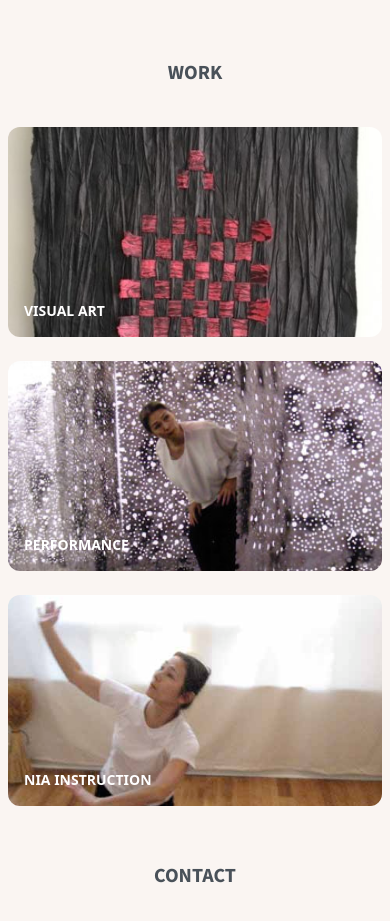
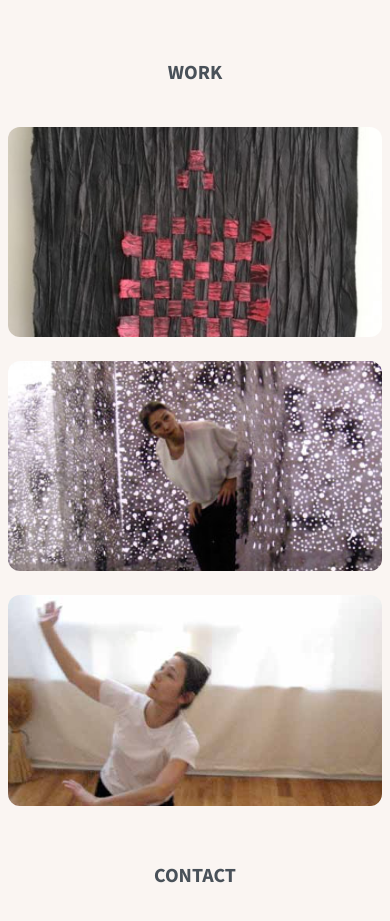
Before and after one commit to CarlSmoky/nextApp, a Next.js app: page / in a window 390 px wide. Shown: the part 980-1901 px from the top of the page. Built offline with nearby package versions, Linux system fonts and the light colour scheme; a web font is replaced by a local one.

Commit message:
Fix gradient

```diff
--- a/app/components/Work/ImageLinkAnimation.tsx
+++ b/app/components/Work/ImageLinkAnimation.tsx
@@ -9,8 +9,8 @@ interface Props {
 const ImageLinkAnimation: React.FC<Props> = ({ src, alt }: Props)=> {
   return (
     <div className="flex items-center justify-center from-teal-100 via-teal-300 to-teal-500 bg-gradient-to-br">
-      <div className="overflow-hidden aspect-video md:aspect-square cursor-pointer rounded-xl relative group transition duration-300 ease-in-out hover:shadow-lg md:active:translate-y-2">
-        <div className="rounded-xl z-10 text-pink-500 opacity-100 md:opacity-0 group-hover:opacity-100 transition duration-300 ease-in-out cursor-pointer text-white-100 absolute from-black/80 to-transparent bg-gradient-to-t inset-x-0 -bottom-2 pt-30 flex items-end">
+      <div className="overflow-hidden aspect-video md:aspect-square bg-red-400 cursor-pointer rounded-xl relative group">
+        <div className="rounded-xl z-50 opacity-0 group-hover:opacity-100 transition duration-300 ease-in-out cursor-pointer absolute from-black-100/80 to-transparent bg-gradient-to-t inset-x-0 -bottom-2 pt-30 text-white-100 flex items-end">
           <div>
             <div className="transform-gpu p-4 space-y-3 text-xl group-hover:opacity-100 group-hover:translate-y-0 translate-y-4 pb-10 transition duration-300 ease-in-out">
               <div className="font-bold uppercase text-sm md:text-lg">{alt}</div>
```
